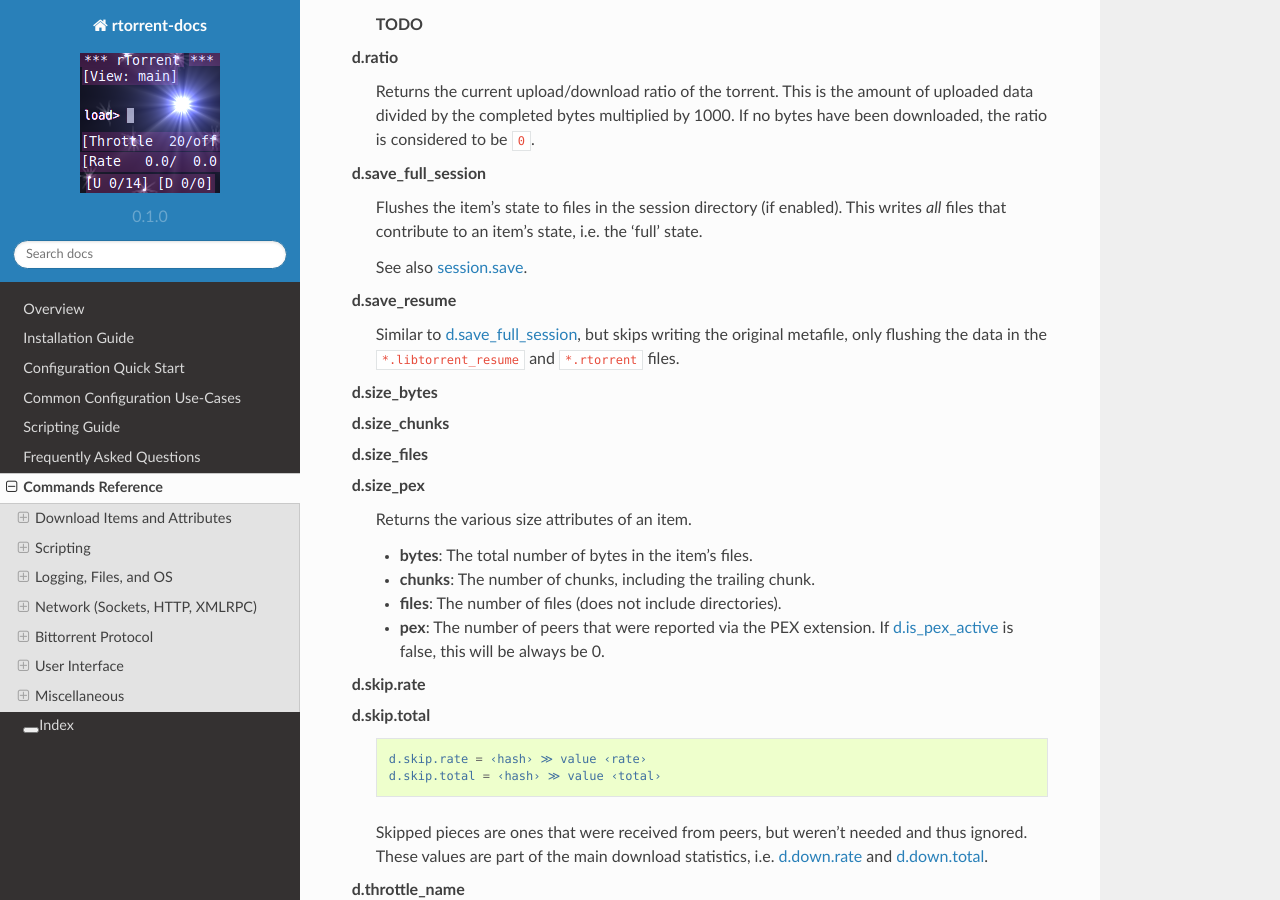
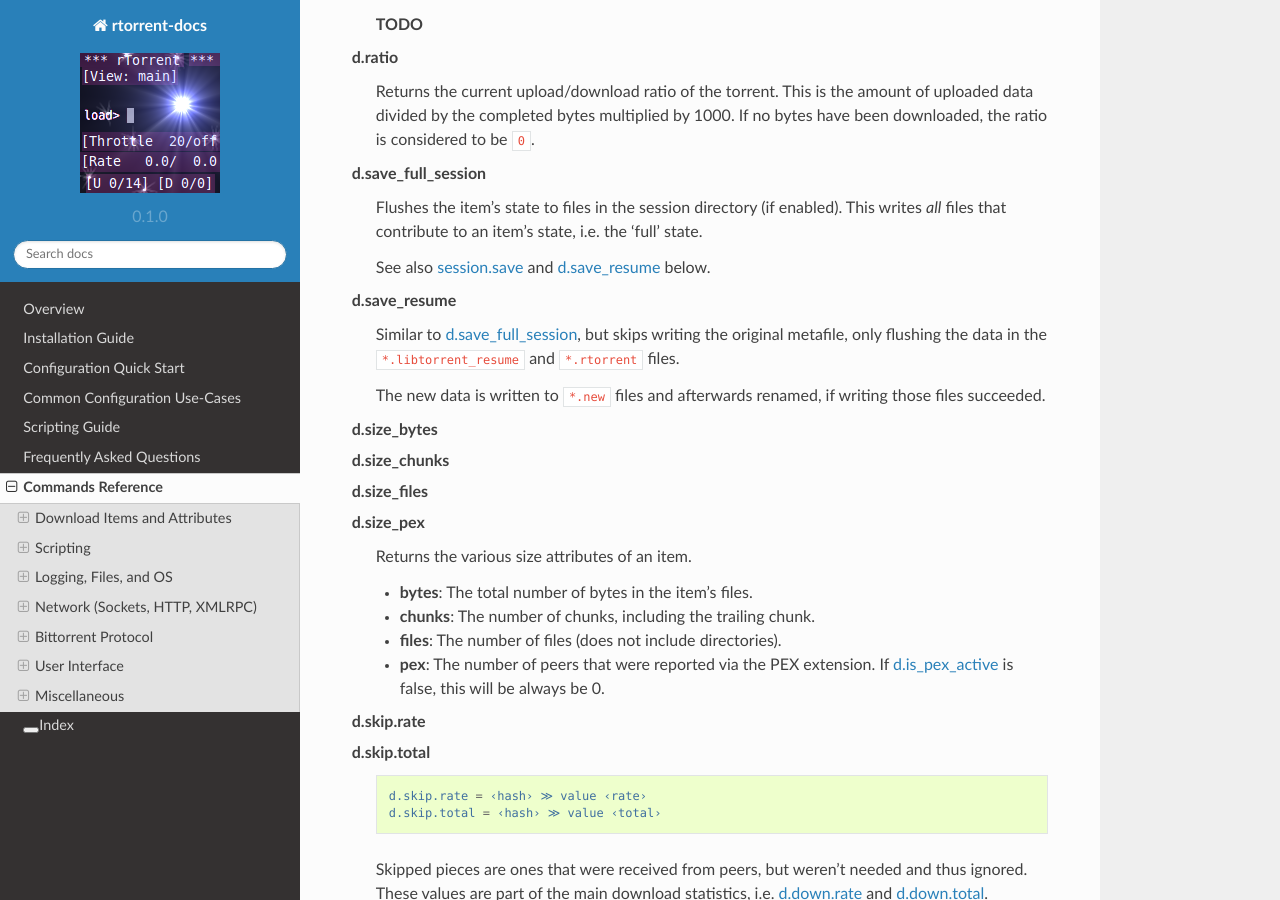
Before and after one commit to rtorrent-community/rtorrent-docs, a Sphinx documentation site: the page built from docs/cmd-ref.rst, in a window 1280 px wide and 900 px high, scrolled down 10008 px. Built offline with Sphinx 7.4.7 and the Read the Docs theme 2.0.0, drawn with Linux system fonts in a browser that asks for light colours.

Commit message:
minor change to d.save_resume

```diff
--- a/docs/include-cmd-items.rst
+++ b/docs/include-cmd-items.rst
@@ -465,13 +465,16 @@ When called within configuration methods or in a ``Ctrl-X`` prompt, the target i
         Flushes the item's state to files in the session directory (if enabled).
         This writes *all* files that contribute to an item's state, i.e. the ‘full’ state.
 
-        See also :term:`session.save`.
+        See also :term:`session.save` and :term:`d.save_resume` below.
 
 
     d.save_resume
 
         Similar to :term:`d.save_full_session`, but skips writing the original metafile,
         only flushing the data in the ``*.libtorrent_resume`` and ``*.rtorrent`` files.
+
+        The new data is written to ``*.new`` files and afterwards renamed, if writing
+        those files succeeded.
 
 
     d.size_bytes
```
